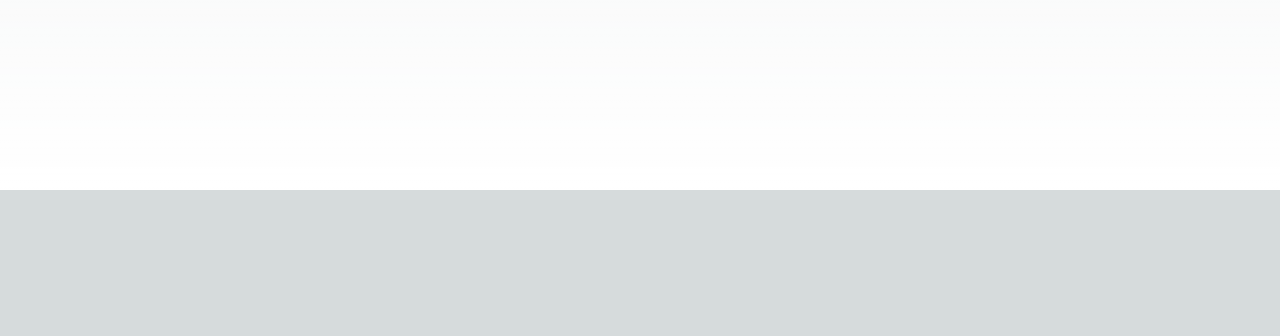
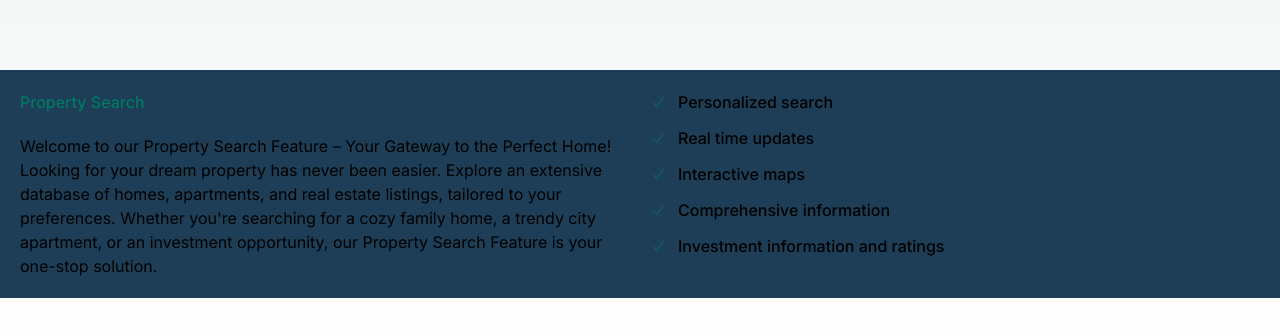
Before and after one commit to EmmanuelThen/then-estate, a Next.js app: page / in a window 1280 px wide. Shown: the part 1502-1838 px from the top of the page. Before the commit the page ends 1692 px from the top, so only its background shows below. Built offline with nearby package versions, Linux system fonts and the light colour scheme.

Commit message:
updates to landing page, added features section

```diff
--- /dev/null
+++ b/app/components/ListItem.tsx
@@ -0,0 +1,19 @@
+import React from 'react'
+import Checkmark from './svg/Checkmark'
+
+type Props = {
+    text: any
+}
+
+const ListItem = ({ text }: Props) => {
+    return (
+        <div className='flex items-center gap-3'>
+            <Checkmark />
+            <span className='font-medium'>
+                {text}
+            </span>
+        </div>
+    )
+}
+
+export default ListItem
--- a/app/components/TabsNav.tsx
+++ b/app/components/TabsNav.tsx
@@ -6,6 +6,8 @@ import Button from '../ui/Button'
 import Image from 'next/image'
 import GradientBlur from './GradientBlur'
 import Stats from './Stats'
+import Checkmark from './svg/Checkmark'
+import ListItem from './ListItem'
 
 type Props = {}
 
@@ -83,13 +85,46 @@ const TabsNav = (props: Props) => {
                         </div>
                     </div>
                 </div>
+                {/* Dashboard Image */}
                 <div className='flex justify-center'>
                     <div className='bg-slate4 rounded flex justify-center items-center absolute top-[500px] md:top-[600px] border border-sky12 w-[400px] h-[300px] md:w-[800px] md:h-[500px]'>
                         dahsboard image
                     </div>
                 </div>
+                {/* Stats */}
                 <div className='mt-[100px] md:mt-[300px]'>
                     <Stats />
+                </div>
+                {/* Features */}
+                <div className='p-5 bg-sky12'>
+                    <div className='flex flex-col md:flex-row gap-5 w-full'>
+                        <div className='md:w-[50%]'>
+                            <h1 className='capitalize font-medium text-mint11 mb-5'>
+                                property search
+                            </h1>
+                            <p className=''>
+                                Welcome to our Property Search Feature – Your Gateway to the Perfect Home!
+
+                                Looking for your dream property has never been easier. Explore an extensive database of homes,
+
+                                apartments, and real estate listings, tailored to your preferences. Whether you're searching
+
+                                for a cozy family home, a trendy city apartment, or an investment opportunity, our Property Search Feature
+
+                                is your one-stop solution.
+                            </p>
+                        </div>
+                        {/* Features list */}
+                        <div className='w-[50%]'>
+                            <div className='flex flex-col gap-3'>
+                                <ListItem text={'Personalized search'} />
+                                <ListItem text={'Real time updates'} />
+                                <ListItem text={'Interactive maps'} />
+                                <ListItem text={'Comprehensive information'} />
+                                <ListItem text={'Investment information and ratings'} />
+                            </div>
+                        </div>
+                    </div>
                 </div>
             </Tabs.Content>
             <Tabs.Content
--- /dev/null
+++ b/app/components/svg/Checkmark.tsx
@@ -0,0 +1,19 @@
+import React from 'react'
+
+type Props = {}
+
+const Checkmark = (props: Props) => {
+    return (
+        <svg xmlns="http://www.w3.org/2000/svg"
+            fill="none"
+            viewBox="0 0 24 24"
+            stroke-width="1.5"
+            stroke="currentColor"
+            className="w-4 h-4 text-mint11"
+        >
+            <path stroke-linecap="round" stroke-linejoin="round" d="M4.5 12.75l6 6 9-13.5" />
+        </svg>
+    )
+}
+
+export default Checkmark
```
